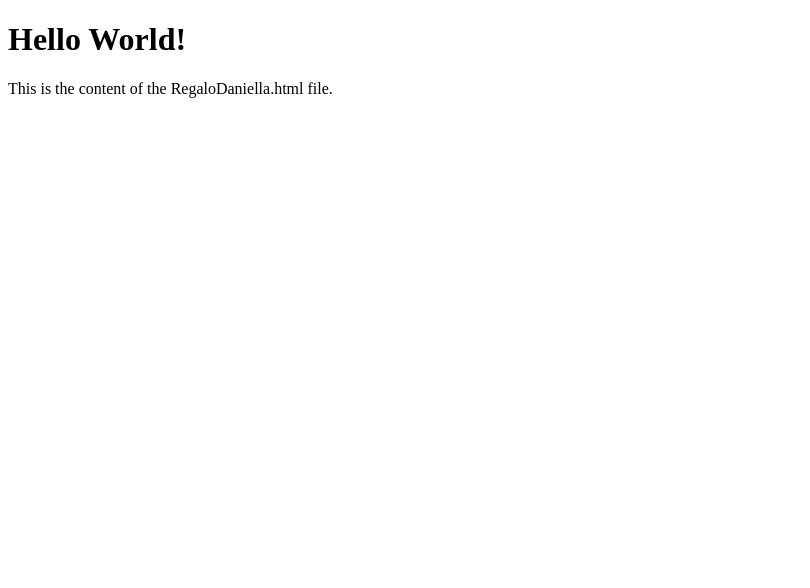
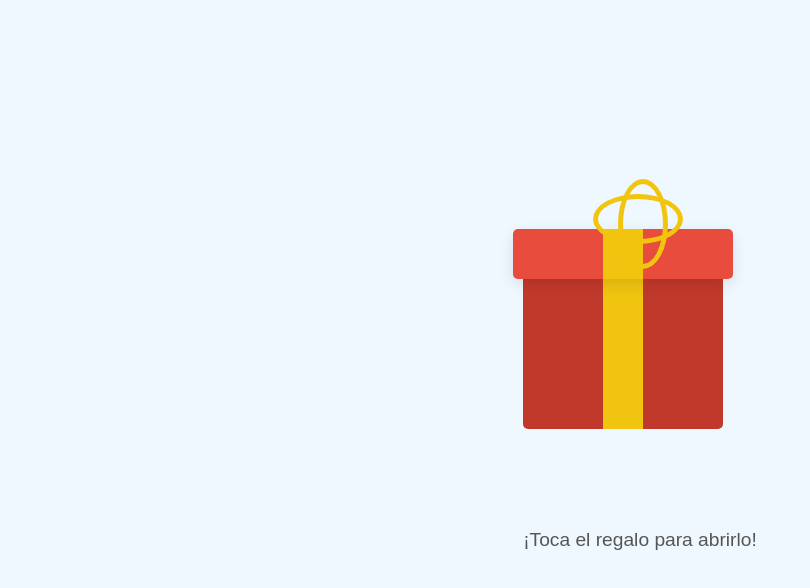
Before and after one commit to bayron97/Regalo, a plain HTML site: page index.html in a window 1280 px wide. Shown: the whole page, without its empty margins (0-810 px from the left). Drawn offline with Linux system fonts and the light colour scheme; grey boxes are pictures that could not be loaded.

Commit message:
Revamp index.html with gift box animation
Corrección regalo.

```diff
--- a/index.html
+++ b/index.html
@@ -1,10 +1,178 @@
 <!DOCTYPE html>
-<html>
+<html lang="es">
 <head>
-    <title>My Page</title>
+    <meta charset="UTF-8">
+    <meta name="viewport" content="width=device-width, initial-scale=1.0">
+    <title>¡Una Sorpresa para Ti!</title>
+    <style>
+        body {
+            display: flex;
+            justify-content: center;
+            align-items: center;
+            height: 100vh;
+            margin: 0;
+            background-color: #f0f8ff;
+            font-family: Arial, sans-serif;
+            overflow: hidden;
+        }
+
+        .container {
+            position: relative;
+            text-align: center;
+        }
+
+        /* Estilos de la Caja de Regalo */
+        .gift-box {
+            position: relative;
+            width: 200px;
+            height: 200px;
+            cursor: pointer;
+            transition: transform 0.1s;
+        }
+
+        .gift-box:hover {
+            animation: shake 1s infinite;
+        }
+
+        /* La Tapa */
+        .lid {
+            position: absolute;
+            width: 220px;
+            height: 50px;
+            background-color: #e74c3c;
+            top: 0;
+            left: -10px;
+            z-index: 10;
+            border-radius: 5px;
+            box-shadow: 0 5px 15px rgba(0,0,0,0.1);
+            transition: transform 0.5s ease-in-out;
+        }
+
+        .lid::before {
+            content: '';
+            position: absolute;
+            width: 40px;
+            height: 50px;
+            background-color: #f1c40f;
+            left: 90px;
+        }
+
+        /* El Cuerpo */
+        .box {
+            position: absolute;
+            width: 200px;
+            height: 150px;
+            background-color: #c0392b;
+            top: 50px;
+            z-index: 5;
+            border-bottom-left-radius: 5px;
+            border-bottom-right-radius: 5px;
+        }
+
+        .box::before {
+            content: '';
+            position: absolute;
+            width: 40px;
+            height: 150px;
+            background-color: #f1c40f;
+            left: 80px;
+        }
+
+        /* El Moño */
+        .bow {
+            position: absolute;
+            width: 80px;
+            height: 40px;
+            border: 5px solid #f1c40f;
+            border-radius: 50%;
+            top: -35px;
+            left: 70px;
+            z-index: 11;
+            transition: transform 0.5s ease-in-out, opacity 0.3s;
+        }
+
+        .bow::before {
+            content: '';
+            position: absolute;
+            width: 100%;
+            height: 100%;
+            border: 5px solid #f1c40f;
+            border-radius: 50%;
+            top: 0;
+            left: 0;
+            transform: rotate(90deg);
+        }
+
+        /* La Imagen Sorpresa */
+        .surprise-img {
+            position: absolute;
+            top: 60px;
+            left: 50%;
+            transform: translateX(-50%) scale(0);
+            max-width: 250px; /* Un poco más grande */
+            max-height: 300px;
+            height: auto;
+            z-index: 2;
+            transition: transform 0.8s cubic-bezier(0.68, -0.55, 0.27, 1.55);
+            border-radius: 10px;
+            box-shadow: 0 10px 20px rgba(0,0,0,0.2);
+        }
+
+        /* Animación de apertura */
+        .open .lid {
+            transform: translateY(-120px) rotate(-10deg);
+        }
+        .open .bow {
+            transform: translateY(-120px) rotate(-10deg);
+            opacity: 0;
+        }
+        .open .surprise-img {
+            /* Sube más y se hace visible */
+            transform: translateX(-50%) translateY(-200px) scale(1);
+            z-index: 20;
+        }
+
+        .instruction {
+            margin-top: 100px;
+            color: #555;
+            font-size: 1.2em;
+            opacity: 1;
+            transition: opacity 0.5s;
+        }
+
+        .open ~ .instruction {
+            opacity: 0;
+        }
+
+        @keyframes shake {
+            0% { transform: rotate(0deg); }
+            25% { transform: rotate(3deg); }
+            50% { transform: rotate(0deg); }
+            75% { transform: rotate(-3deg); }
+            100% { transform: rotate(0deg); }
+        }
+    </style>
 </head>
 <body>
-    <h1>Hello World!</h1>
-    <p>This is the content of the RegaloDaniella.html file.</p>
+
+    <div class="container">
+        <div class="gift-box" onclick="openGift()">
+            <div class="bow"></div>
+            <div class="lid"></div>
+            <div class="box"></div>
+
+            <img src="https://drive.google.com/thumbnail?id=1Er4nMTQoU7WWqoFb9TfRb5r04UXnZds1&sz=w1000" class="surprise-img" id="myImage" alt="Sorpresa">
+        </div>
+
+        <p class="instruction">¡Toca el regalo para abrirlo!</p>
+    </div>
+
+    <script>
+        function openGift() {
+            const giftBox = document.querySelector('.gift-box');
+            giftBox.classList.toggle('open');
+        }
+    </script>
+
 </body>
 </html>
```
